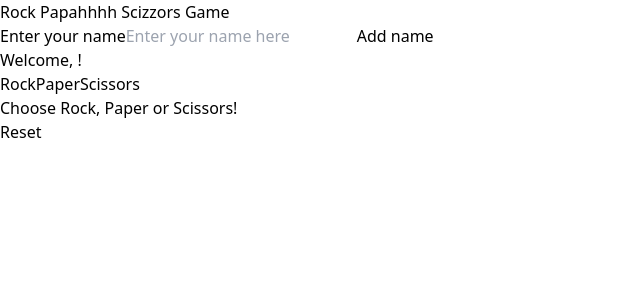
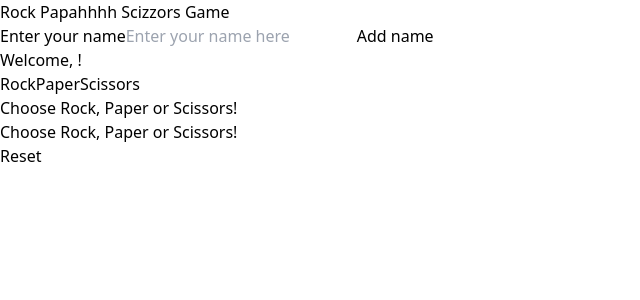
Before and after one commit to erilun404/rps-game-testing, a Next.js app: page / in a window 1280 px wide. Shown: the top 300 px of the page, without its empty margins (0-640 px from the left). Built offline with nearby package versions, Linux system fonts and the light colour scheme.

Commit message:
added displayResult

```diff
--- a/src/components/RockPaperScissors/index.tsx
+++ b/src/components/RockPaperScissors/index.tsx
@@ -1,6 +1,6 @@
 'use client'
 import SelectionPanel from "../SelectionPanel";
-import { useState } from "react";
+import { useState, useEffect } from "react";
 import ChooseName from "../ChooseName";
 import ResetButton from "../ResetButton";
 import ScoreBoard from "../ScoreBoard";
@@ -13,11 +13,6 @@ const RockPaperScissors = () => {
     const [result, setResult] = useState<string>('');
 
 
-    const restartGame = () => {
-        setChoice('')
-
-    }
-
     const selectedChoice = (choice:string) => {
         setChoice(choice)
         const computerMove = getComputerRandomChoice()  // Get random computer choice
@@ -29,29 +24,42 @@ const RockPaperScissors = () => {
 
     const evaluateResults = (choice:string, computerChoice:string) => {
         if(choice === computerChoice) {
-            return 0;
+            return "It's a tie!";
         }else if (
             (choice === "Rock" && computerChoice === "Scissors") ||
             (choice === "Scissors" && computerChoice === "Paper") ||
             (choice === "Paper" && computerChoice === "Rock")
         ){
-            return 1;
+            return "You winnn!";
         }else {
-            return -1;
+            return "Stupid bot computer wins!";
         }
     }
+
+    useEffect(() => {
+        if(choice !== '') {
+            setResult(evaluateResults(choice, computerChoice));
+        }
+    }, [computerChoice])
+
 
     const userName = (name:string) => {
         setName(name)
         console.log(name)
     }
 
+    //setComputerChoice(getComputerRandomChoice());
     const getComputerRandomChoice = ():string => {
         const choices = ["Rock", "Paper", "Scissors"];
         return choices[Math.floor(Math.random() * choices.length)]
     }
 
-    //setComputerChoice(getComputerRandomChoice());
+    const restartGame = () => {
+        setChoice('');
+
+
+    }
+
 
     return (
         <>
@@ -64,16 +72,12 @@ const RockPaperScissors = () => {
             <p>Choose Rock, Paper or Scissors!</p> {/*flytta till displayResult*/}
         </div>
         <div>
-        <>
-
-            {(choice && computerChoice) && <>
-            <p>You chose {choice}</p>
-            <p>Computer {computerChoice}</p>
-            </>}
-
-            </>
-
-
+        <div>
+            <DisplayResult
+            playerChoice={choice}
+            computerChoice={computerChoice}
+            result={result} />
+        </div>
         </div>
         <ResetButton onReset={restartGame}/>
         </>
```
